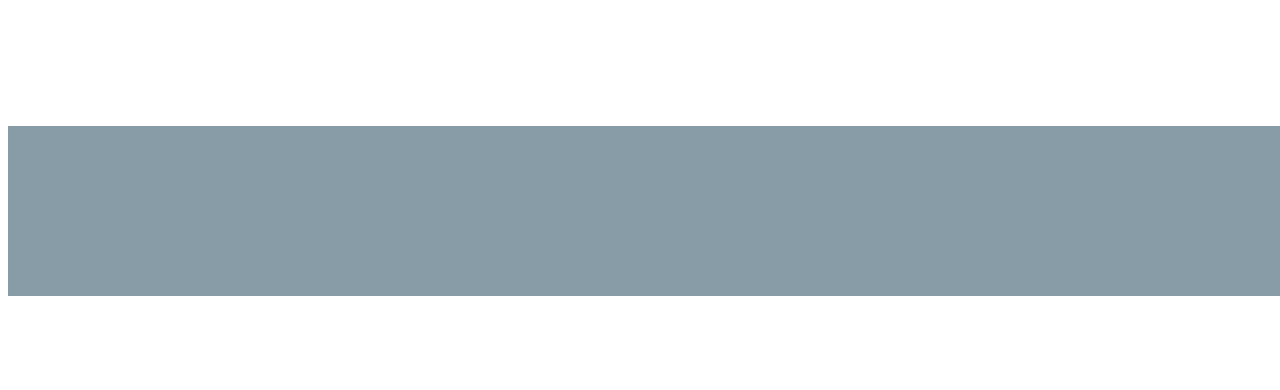
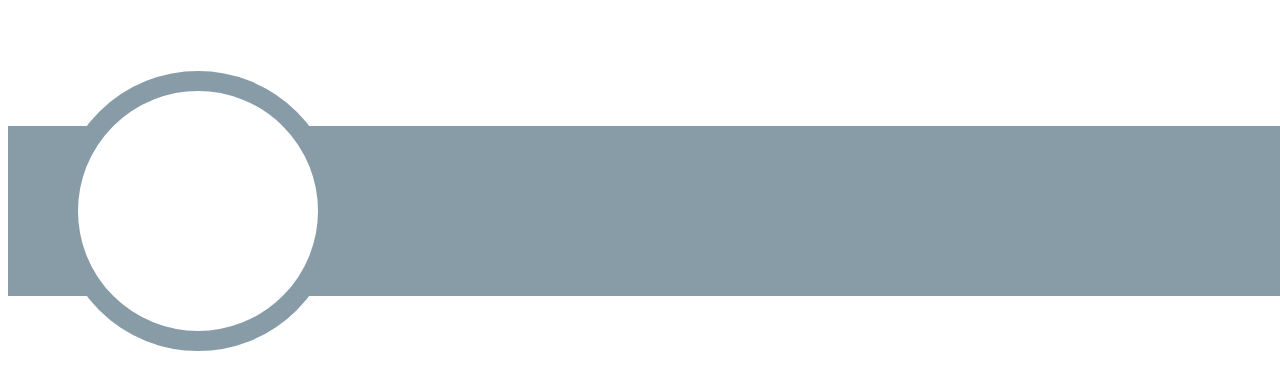
Before and after one commit to Gehrig-Barnes/ingrezza_game, a React (Create React App) app: page / in a window 1280 px wide. Shown: the top 390 px of the page. Built offline with nearby package versions, Linux system fonts and the light colour scheme.

Commit message:
added circle, made it the same color as box div, and centered it to the left

```diff
--- a/src/index.css
+++ b/src/index.css
@@ -1,4 +1,5 @@
 #box{
+  position: relative;
   margin-top: 10%;
   margin-left: auto;
   margin-right: auto;
@@ -6,3 +7,15 @@
   height: 10.6rem;
   background-color: rgb(136, 156, 168);
 }
+
+#logo{
+  position: absolute;
+  width: 15rem;
+  height: 15rem;
+  border-radius: 50%;
+  background-color: rgb(255, 255, 255);
+  left: 50px; /* Adjust the value to control the space on the left */
+  top: 50%;
+  transform: translateY(-50%);
+  border: 20px solid rgb(136, 156, 168);
+}
```
